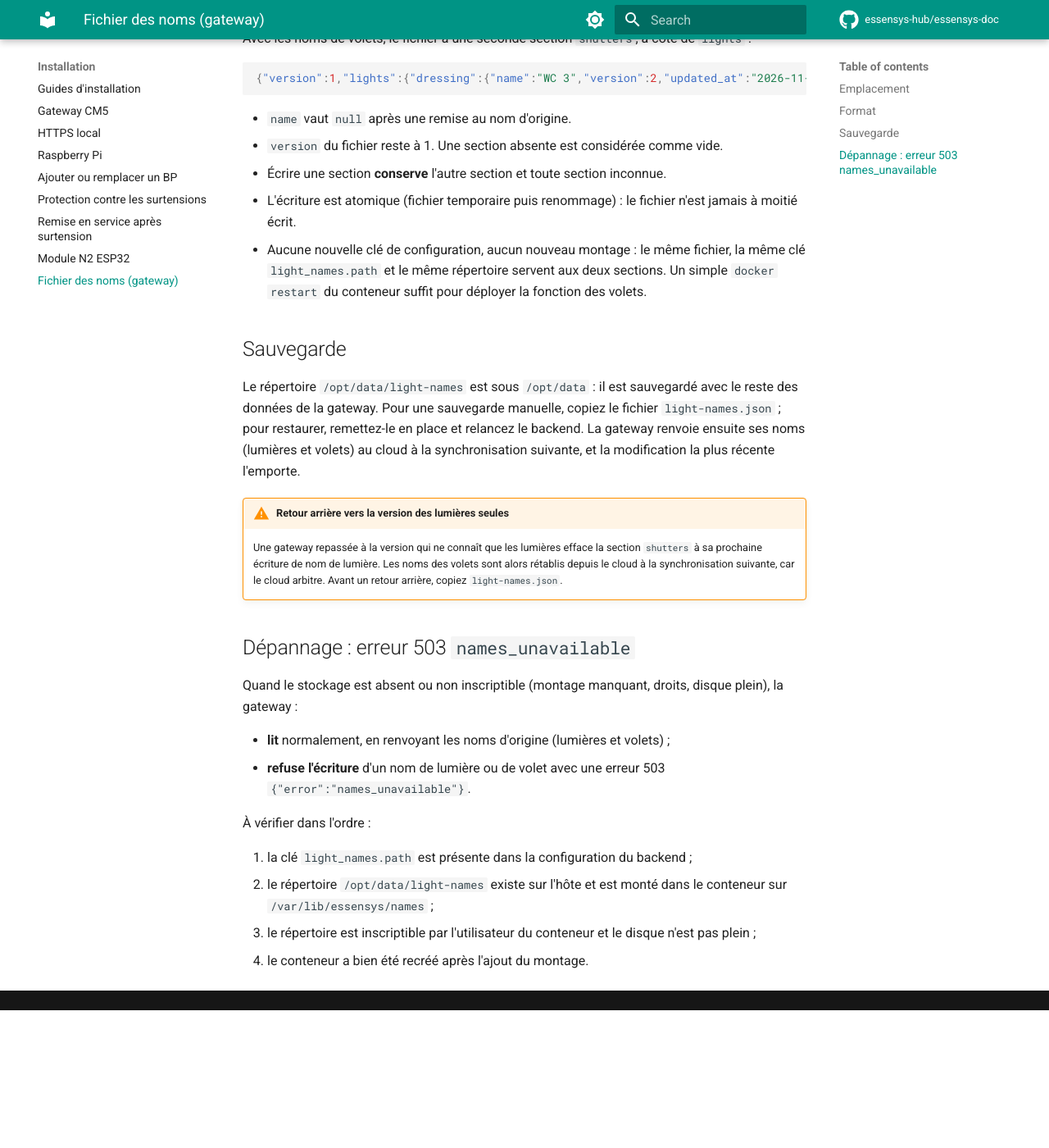
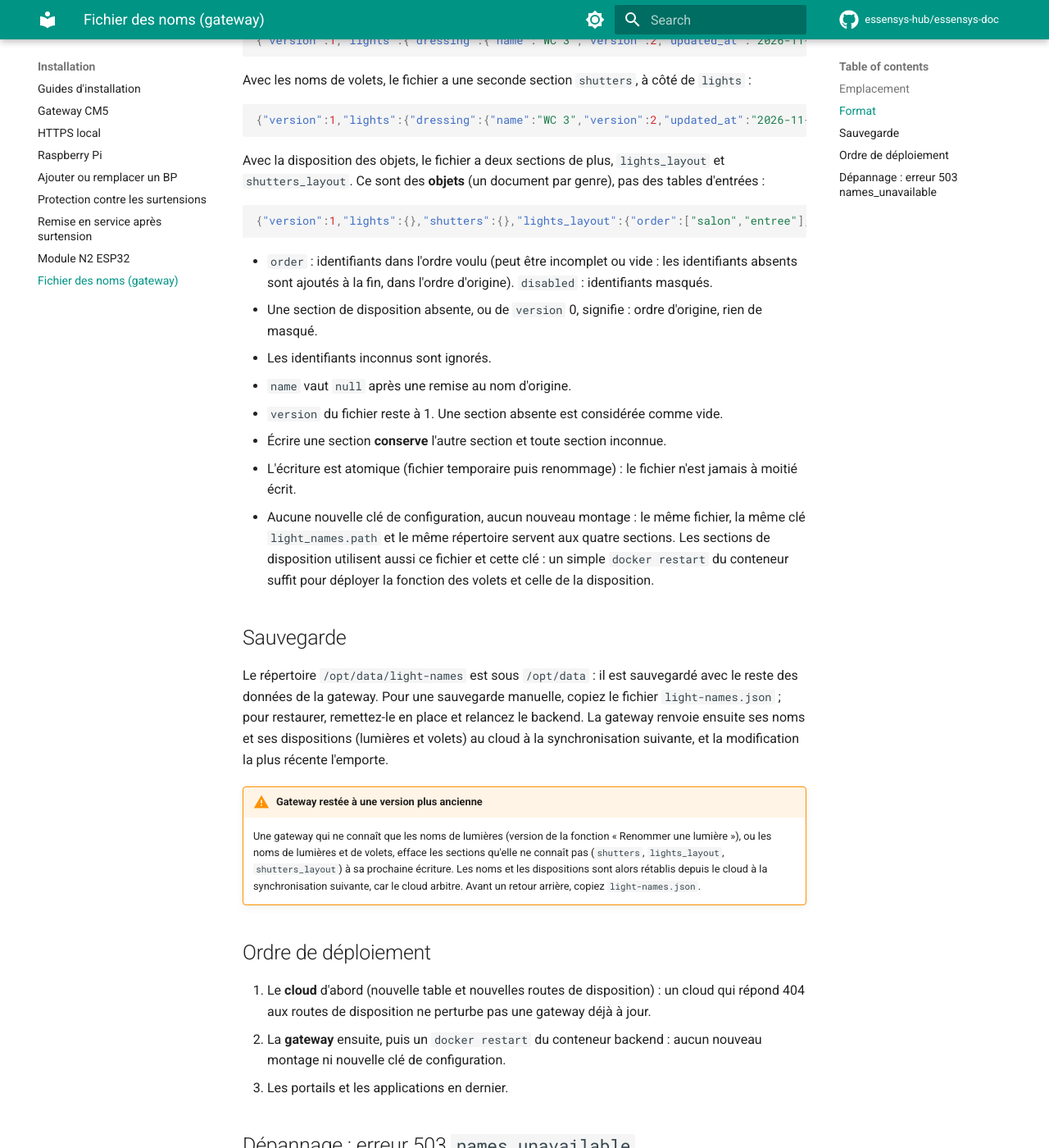
Before and after one commit to essensys-hub/essensys-doc, an MkDocs documentation site: the page built from docs/install/noms-lumieres-gateway.md, in a window 1280 px wide and 1400 px high, scrolled down 874 px. Shown: the whole window at 82% size. Built offline with MkDocs 1.6.1 and Material for MkDocs 9.7.7, drawn with Linux system fonts in a browser that asks for light colours; comment, search, counter and statistics services are not loaded; before the commit the page ends 2106 px from its top, so only the background shows below that; some of the changed text lies outside the part shown.

Commit message:
docs(utilisation): masquer et ordonner les lumières et les volets, sections de disposition du fichier gateway (#29)
Page « Masquer et ordonner les lumières et les volets » (jumelle de « Renommer un
volet ou un store ») avec entrée de menu ; fichier des noms de la gateway documenté
avec ses quatre sections (lights, shutters, lights_layout, shutters_layout), ordre de
déploiement cloud puis gateway et risque d'une gateway restée à une version plus ancienne.

Feature: affichage-objets-2026-11-006
Refs essensys-hub/essensys-feature-lifecycle#55
Refs essensys-hub/essensys-doc#29

Co-Authored-By: Claude Sonnet 5.5 <noreply@anthropic.com>

````diff
--- a/docs/install/noms-lumieres-gateway.md
+++ b/docs/install/noms-lumieres-gateway.md
@@ -1,6 +1,6 @@
 # Fichier des noms de la gateway (lumières et volets)
 
-La gateway CM5 conserve les noms personnalisés des lumières (voir [Renommer une lumière](../utilisation/renommer-lumiere.md)) et des volets et stores (voir [Renommer un volet ou un store](../utilisation/renommer-volet.md)) dans un fichier JSON unique, `light-names.json`. Le fichier contient deux sections, `lights` et `shutters`.
+La gateway CM5 conserve les noms personnalisés des lumières (voir [Renommer une lumière](../utilisation/renommer-lumiere.md)) et des volets et stores (voir [Renommer un volet ou un store](../utilisation/renommer-volet.md)) dans un fichier JSON unique, `light-names.json`. Le fichier contient quatre sections : les noms (`lights`, `shutters`) et la disposition des objets, c'est-à-dire les objets masqués et leur ordre (`lights_layout`, `shutters_layout`, voir [Masquer et ordonner les lumières et les volets](../utilisation/masquer-ordonner-objets.md)).
 
 ## Emplacement
 
@@ -26,25 +26,41 @@ Avec les noms de volets, le fichier a une seconde section `shutters`, à côté
 {"version":1,"lights":{"dressing":{"name":"WC 3","version":2,"updated_at":"2026-11-07T10:15:30.123Z","updated_by":"nicolas@example.org"}},"shutters":{"volet1salon":{"name":"Volet baie vitrée","version":1,"updated_at":"2026-11-07T10:20:00.000Z","updated_by":"nicolas@example.org"}}}
 ```
 
+Avec la disposition des objets, le fichier a deux sections de plus, `lights_layout` et `shutters_layout`. Ce sont des **objets** (un document par genre), pas des tables d'entrées :
+
+```json
+{"version":1,"lights":{},"shutters":{},"lights_layout":{"order":["salon","entree"],"disabled":["wc2"],"version":3,"updated_at":"2026-11-07T10:15:30.123Z","updated_by":"admin-local"},"shutters_layout":{"order":[],"disabled":["voletbureau"],"version":1,"updated_at":"2026-11-07T10:30:00.000Z","updated_by":"admin-local"}}
+```
+
+- `order` : identifiants dans l'ordre voulu (peut être incomplet ou vide : les identifiants absents sont ajoutés à la fin, dans l'ordre d'origine). `disabled` : identifiants masqués.
+- Une section de disposition absente, ou de `version` 0, signifie : ordre d'origine, rien de masqué.
+- Les identifiants inconnus sont ignorés.
+
 - `name` vaut `null` après une remise au nom d'origine.
 - `version` du fichier reste à 1. Une section absente est considérée comme vide.
 - Écrire une section **conserve** l'autre section et toute section inconnue.
 - L'écriture est atomique (fichier temporaire puis renommage) : le fichier n'est jamais à moitié écrit.
-- Aucune nouvelle clé de configuration, aucun nouveau montage : le même fichier, la même clé `light_names.path` et le même répertoire servent aux deux sections. Un simple `docker restart` du conteneur suffit pour déployer la fonction des volets.
+- Aucune nouvelle clé de configuration, aucun nouveau montage : le même fichier, la même clé `light_names.path` et le même répertoire servent aux quatre sections. Les sections de disposition utilisent aussi ce fichier et cette clé : un simple `docker restart` du conteneur suffit pour déployer la fonction des volets et celle de la disposition.
 
 ## Sauvegarde
 
-Le répertoire `/opt/data/light-names` est sous `/opt/data` : il est sauvegardé avec le reste des données de la gateway. Pour une sauvegarde manuelle, copiez le fichier `light-names.json` ; pour restaurer, remettez-le en place et relancez le backend. La gateway renvoie ensuite ses noms (lumières et volets) au cloud à la synchronisation suivante, et la modification la plus récente l'emporte.
+Le répertoire `/opt/data/light-names` est sous `/opt/data` : il est sauvegardé avec le reste des données de la gateway. Pour une sauvegarde manuelle, copiez le fichier `light-names.json` ; pour restaurer, remettez-le en place et relancez le backend. La gateway renvoie ensuite ses noms et ses dispositions (lumières et volets) au cloud à la synchronisation suivante, et la modification la plus récente l'emporte.
 
-!!! warning "Retour arrière vers la version des lumières seules"
-    Une gateway repassée à la version qui ne connaît que les lumières efface la section `shutters` à sa prochaine écriture de nom de lumière. Les noms des volets sont alors rétablis depuis le cloud à la synchronisation suivante, car le cloud arbitre. Avant un retour arrière, copiez `light-names.json`.
+!!! warning "Gateway restée à une version plus ancienne"
+    Une gateway qui ne connaît que les noms de lumières (version de la fonction « Renommer une lumière »), ou les noms de lumières et de volets, efface les sections qu'elle ne connaît pas (`shutters`, `lights_layout`, `shutters_layout`) à sa prochaine écriture. Les noms et les dispositions sont alors rétablis depuis le cloud à la synchronisation suivante, car le cloud arbitre. Avant un retour arrière, copiez `light-names.json`.
+
+## Ordre de déploiement
+
+1. Le **cloud** d'abord (nouvelle table et nouvelles routes de disposition) : un cloud qui répond 404 aux routes de disposition ne perturbe pas une gateway déjà à jour.
+2. La **gateway** ensuite, puis un `docker restart` du conteneur backend : aucun nouveau montage ni nouvelle clé de configuration.
+3. Les portails et les applications en dernier.
 
 ## Dépannage : erreur 503 `names_unavailable`
 
 Quand le stockage est absent ou non inscriptible (montage manquant, droits, disque plein), la gateway :
 
-- **lit** normalement, en renvoyant les noms d'origine (lumières et volets) ;
-- **refuse l'écriture** d'un nom de lumière ou de volet avec une erreur 503 `{"error":"names_unavailable"}`.
+- **lit** normalement, en renvoyant les noms d'origine et la disposition par défaut (rien de masqué, ordre d'origine) ;
+- **refuse l'écriture** d'un nom ou d'une disposition (lumières et volets) avec une erreur 503 `{"error":"names_unavailable"}`.
 
 À vérifier dans l'ordre :
 
--- a/mkdocs.yml
+++ b/mkdocs.yml
@@ -74,6 +74,7 @@ nav:
     - Régler l'extinction automatique des lumières: utilisation/extinction-lumieres.md
     - Renommer une lumière: utilisation/renommer-lumiere.md
     - Renommer un volet ou un store: utilisation/renommer-volet.md
+    - Masquer et ordonner les lumières et les volets: utilisation/masquer-ordonner-objets.md
   - Architecture:
     - Vue d'ensemble: architecture/overview.md
     - Table d'echange: architecture/exchange-table.md
````
Also changed, not shown: docs/utilisation/masquer-ordonner-objets.md (added, +70 -0 lines).
